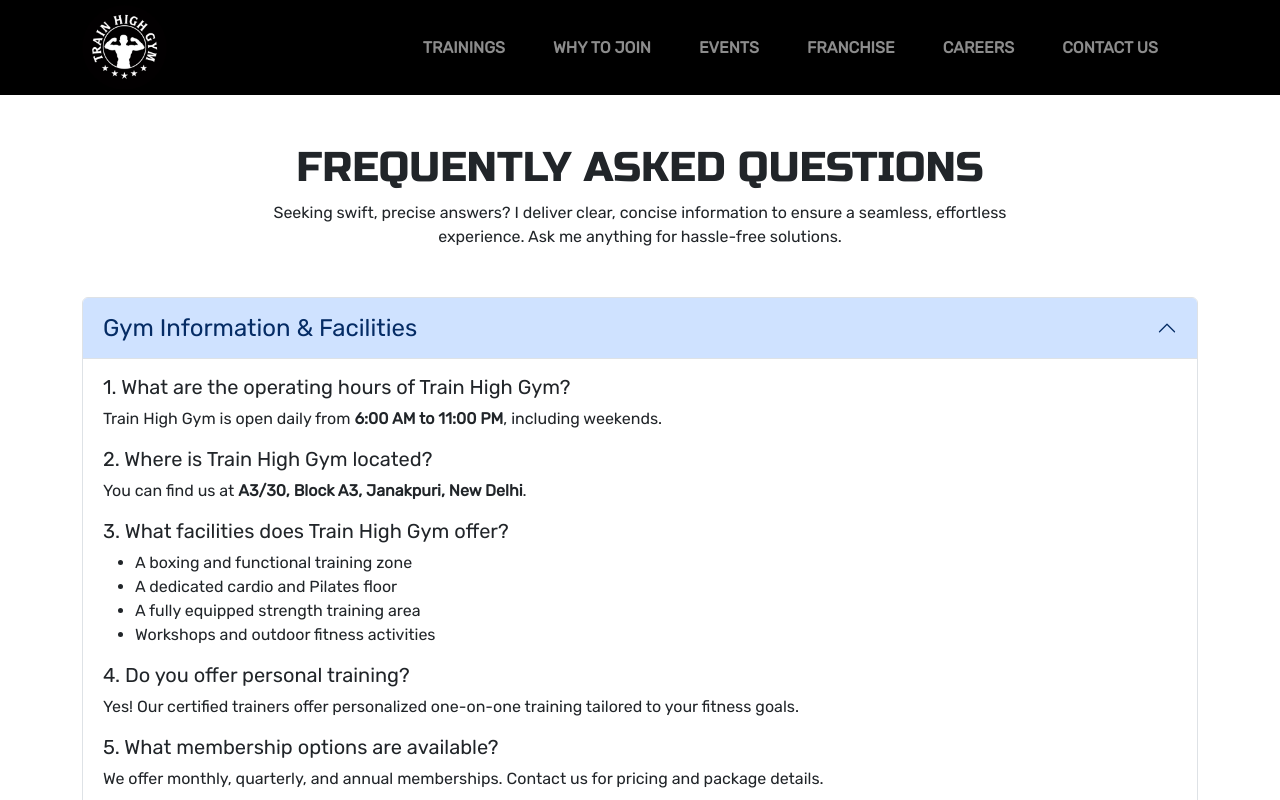
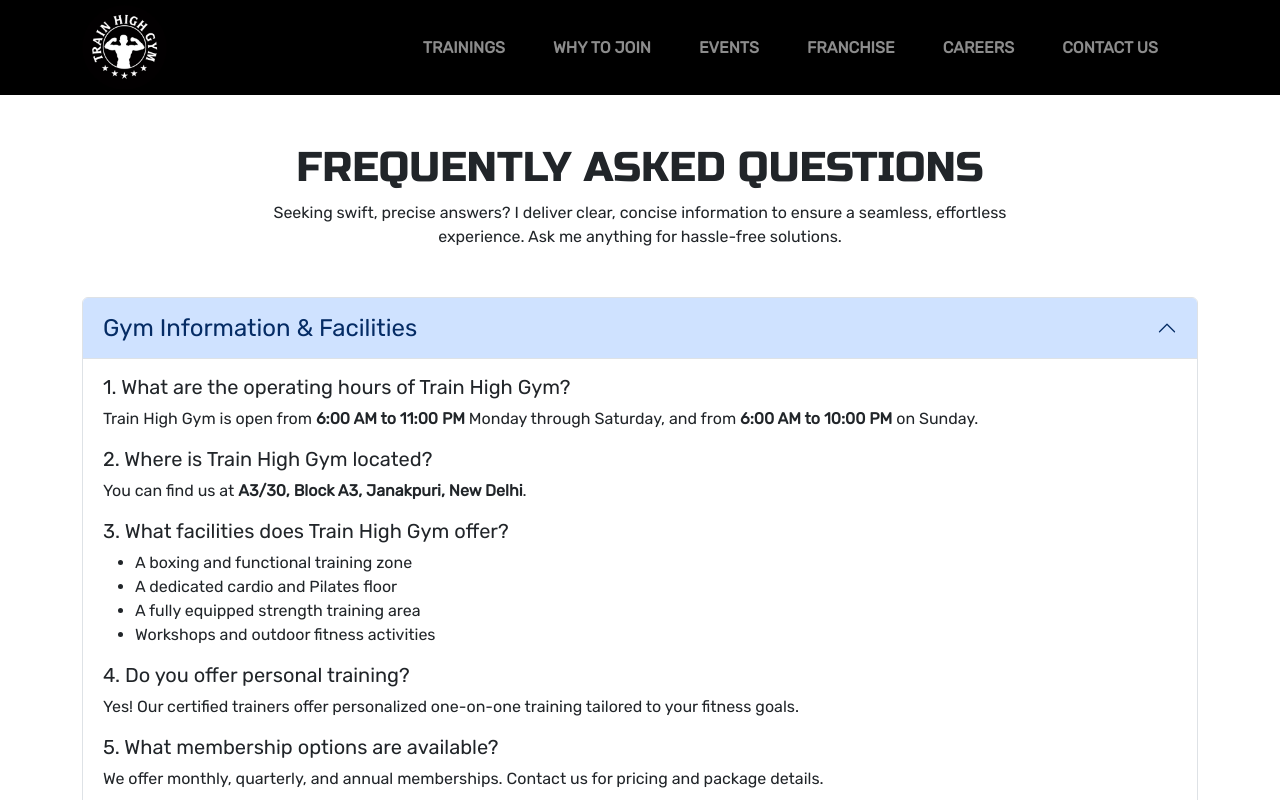
Before and after one commit to nagendergit2023/trainhighwebsite, a React (Create React App) app: page /frequently-asked-questions in a window 1280 px wide. Shown: the top 800 px of the page. Built offline with nearby package versions, Linux system fonts and the light colour scheme.

Commit message:
WebsiteUI changes by Nagender

```diff
--- a/src/Pages/Faqs/Faq.js
+++ b/src/Pages/Faqs/Faq.js
@@ -24,7 +24,7 @@
                   <Accordion.Body>
                     <div className="mb-3">
                       <h5>1. What are the operating hours of Train High Gym?</h5>
-                      <p>Train High Gym is open daily from <strong>6:00 AM to 11:00 PM</strong>, including weekends.</p>
+                      <p>Train High Gym is open from <strong>6:00 AM to 11:00 PM</strong> Monday through Saturday, and from <strong>6:00 AM to 10:00 PM</strong> on Sunday.</p>
                     </div>
 
                     <div className="mb-3">
```
